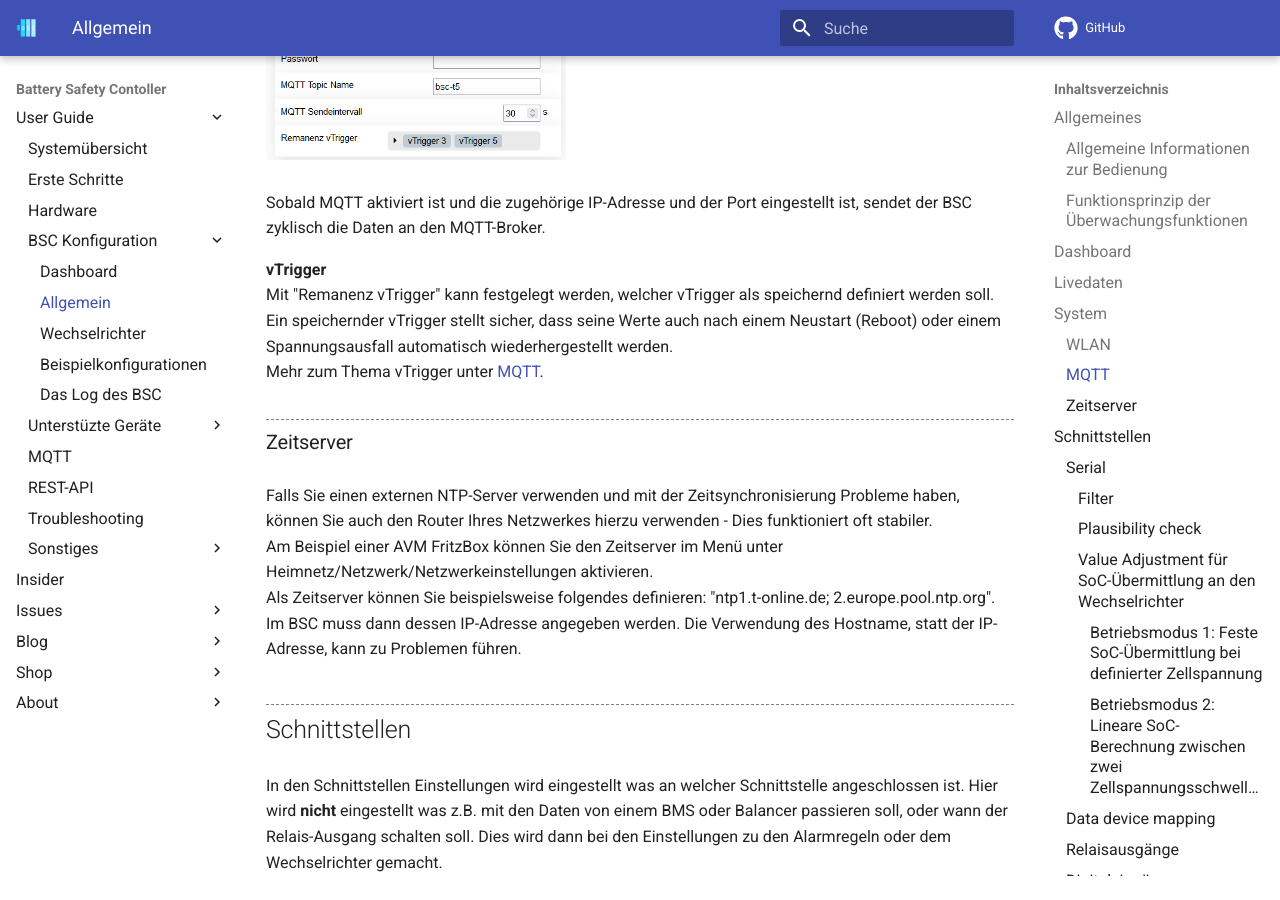
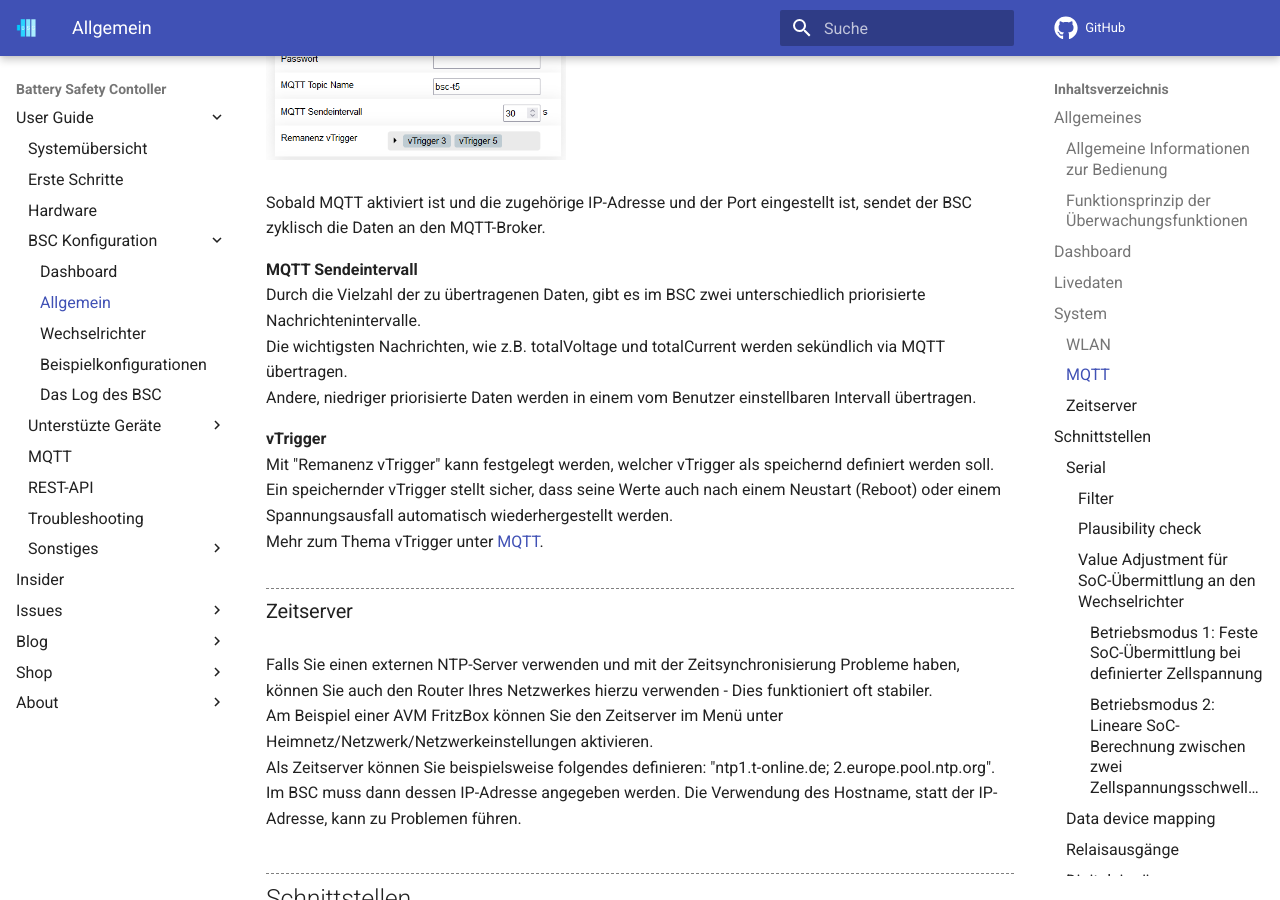
Before and after one commit to bsc-org/bsc, an MkDocs documentation site: the page built from docs/settings_bsc.md, in a window 1280 px wide and 900 px high, scrolled down 5717 px. Built offline with MkDocs 1.6.1 and Material for MkDocs 9.7.7, drawn with Linux system fonts in a browser that asks for light colours; comment, search, counter and statistics services are not loaded.

Commit message:
Infos über MQTT-Sendeinterval hinzugefügt

```diff
--- a/docs/settings_bsc.md
+++ b/docs/settings_bsc.md
@@ -92,6 +92,11 @@ Verliert der BSC die WLAN-Verbindung und erstellt nach dem eingestellten Timeout
 ### MQTT
 ![](img/settings/settings_system_mqtt.png){ width="300" }
 Sobald MQTT aktiviert ist und die zugehörige IP-Adresse und der Port eingestellt ist, sendet der BSC zyklisch die Daten an den MQTT-Broker.
+
+**MQTT Sendeintervall**
+Durch die Vielzahl der zu übertragenen Daten, gibt es im BSC zwei unterschiedlich priorisierte Nachrichtenintervalle.
+Die wichtigsten Nachrichten, wie z.B. totalVoltage und totalCurrent werden sekündlich via MQTT übertragen.
+Andere, niedriger priorisierte Daten werden in einem vom Benutzer einstellbaren Intervall übertragen.
 
 **vTrigger**
 Mit "Remanenz vTrigger" kann festgelegt werden, welcher vTrigger als speichernd definiert werden soll.
```
